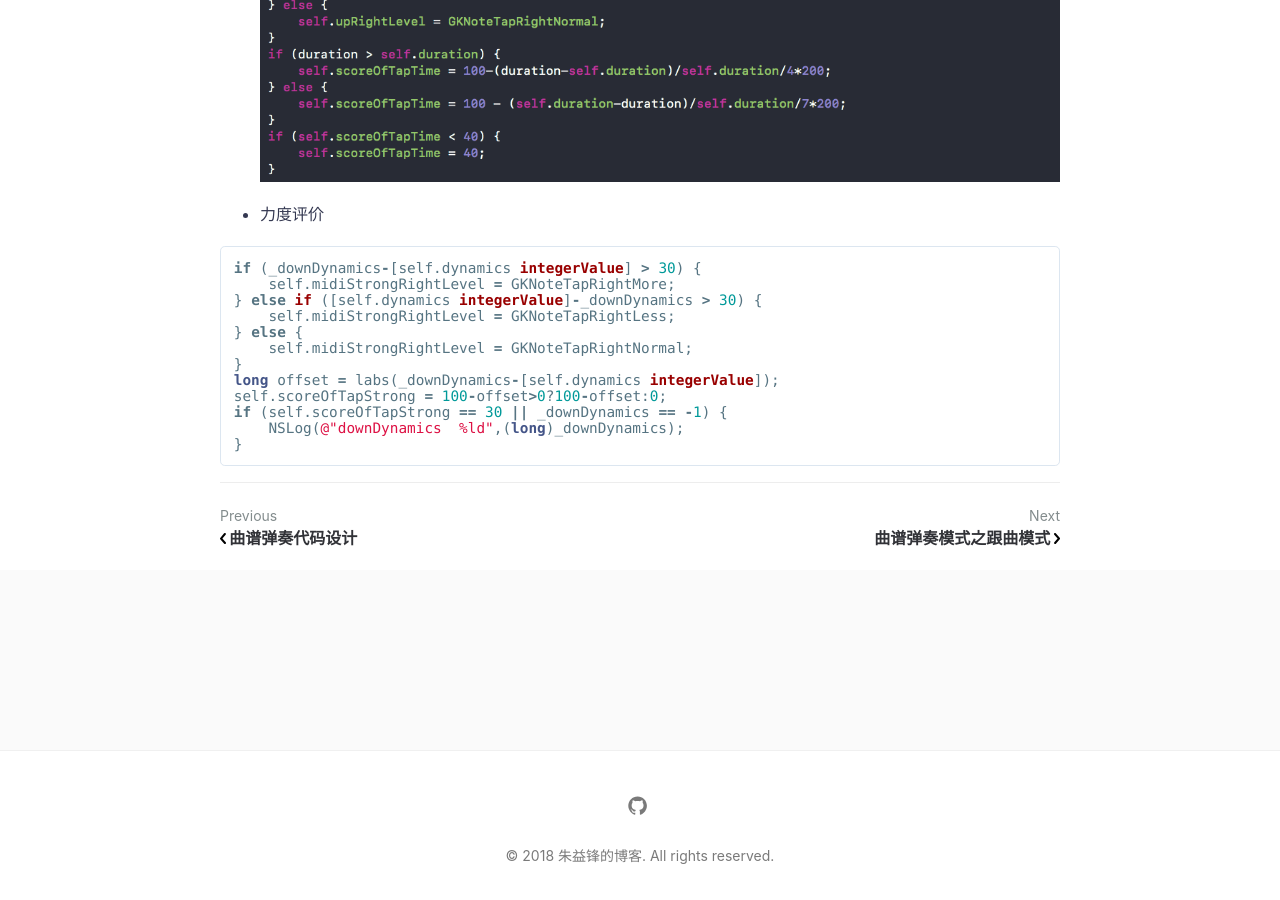
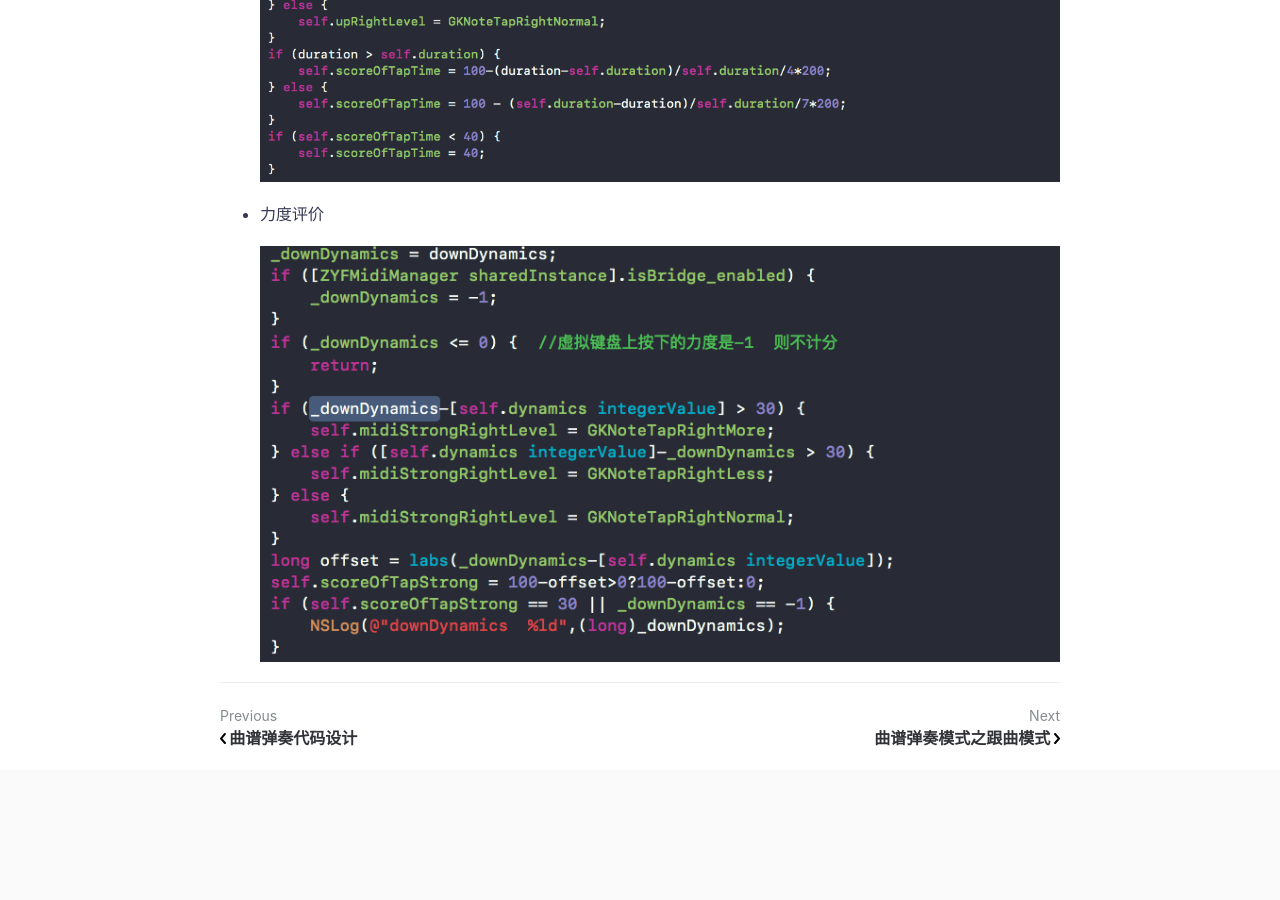
Before and after one commit to zyfilife/zyfilife.github.io, a Jekyll site: the page built from _posts/2018-03-15-曲谱弹奏模式之自由模式.md, in a window 1280 px wide and 900 px high, scrolled down 3000 px. Built offline with Jekyll 4.4.1, drawn with Linux system fonts in a browser that asks for light colours; comment, search, counter and statistics services are not loaded.

Commit message:
no message

````diff
--- a/_posts/2018-03-15-曲谱弹奏模式之自由模式.md
+++ b/_posts/2018-03-15-曲谱弹奏模式之自由模式.md
@@ -39,17 +39,4 @@ featured-img: emile-perron-190221
 
 - 力度评价
 
-```objective_c
-if (_downDynamics-[self.dynamics integerValue] > 30) {
-    self.midiStrongRightLevel = GKNoteTapRightMore;
-} else if ([self.dynamics integerValue]-_downDynamics > 30) {
-    self.midiStrongRightLevel = GKNoteTapRightLess;
-} else {
-    self.midiStrongRightLevel = GKNoteTapRightNormal;
-}
-long offset = labs(_downDynamics-[self.dynamics integerValue]);
-self.scoreOfTapStrong = 100-offset>0?100-offset:0;
-if (self.scoreOfTapStrong == 30 || _downDynamics == -1) {
-    NSLog(@"downDynamics  %ld",(long)_downDynamics);
-}
-```
+    ![自由模式力度评价](/assets/img/posts/曲谱弹奏模式之自由模式/QQ20180315-114431.png)
````
Also changed, not shown: assets/img/posts/曲谱弹奏模式之自由模式/QQ20180315-114431.png (added).
